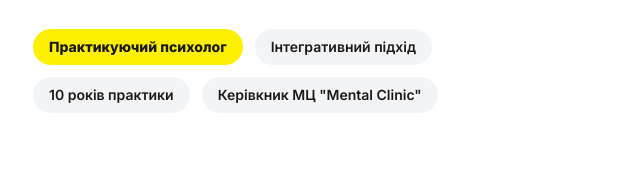
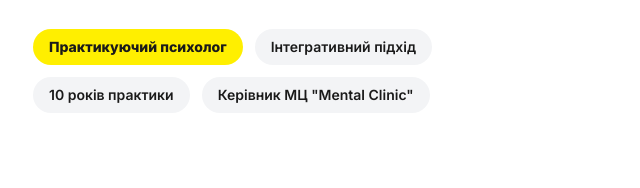
Before and after one commit to androsovzp/psychoschool, a website: page public/index.html in a window 1280 px wide. Shown: the part 4372-4560 px from the top of the page, 639-1279 px from the left. Drawn offline with nearby package versions, Linux system fonts and the light colour scheme.

Commit message:
Text fix 1

```diff
--- a/public/index.html
+++ b/public/index.html
@@ -702,7 +702,7 @@
                     <span class="bg-yellow-brand px-4 py-2 rounded-full text-sm font-bold">Практикуючий психолог</span>
                     <span class="bg-gray-100 px-4 py-2 rounded-full text-sm font-semibold">Інтегративний підхід</span>
                     <span class="bg-gray-100 px-4 py-2 rounded-full text-sm font-semibold">10 років практики</span>
-                    <span class="bg-gray-100 px-4 py-2 rounded-full text-sm font-semibold">Керівкник МЦ "Mental
+                    <span class="bg-gray-100 px-4 py-2 rounded-full text-sm font-semibold">Керівник МЦ "Mental
                         Clinic"</span>
                 </div>
             </div>
```
